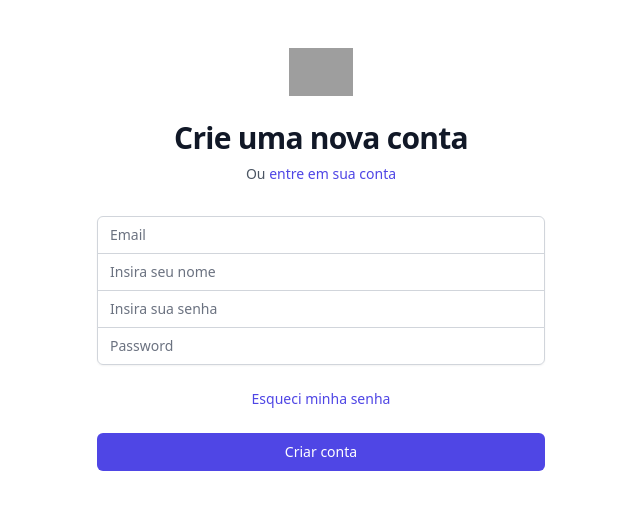
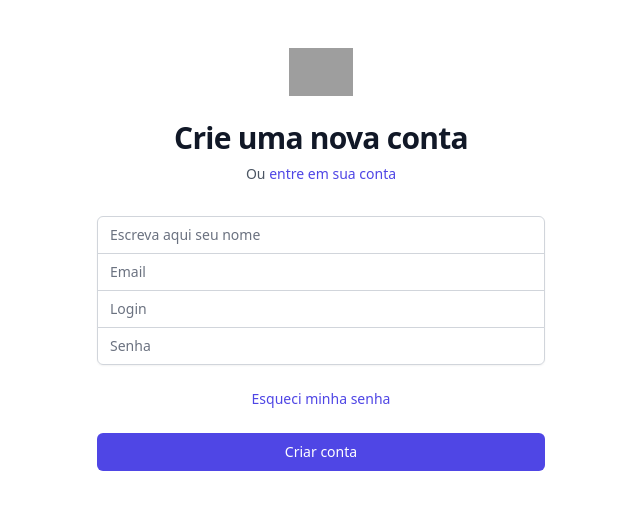
Before and after one commit to oadrianrabelo/caketter, a React (Vite) app in the folder front/: page /signup in a window 1280 px wide. Shown: the top 510 px of the page, without its empty margins (319-959 px from the left). Built offline with nearby package versions, Linux system fonts and the light colour scheme; grey boxes are pictures that could not be loaded.

Commit message:
creating signup page

```diff
--- a/front/src/pages/signup.tsx
+++ b/front/src/pages/signup.tsx
@@ -1,8 +1,4 @@
 import { LockClosedIcon } from "@heroicons/react/20/solid";
-import { Input } from '../components/inputs/Input';
-import { TopInput } from '../components/inputs/TopInput';
-import { MiddleInput } from '../components/inputs/MiddleInput';
-import { BottomInput } from "../components/inputs/BottomInput";
 
 export function  SignUp(){
   return (
@@ -30,10 +26,54 @@
         <form action="$" className="mt-8 space-y-6">
           <input type="hidden" name="remember" value="true" />
           <div className="-space-y-px rounded-md shadow-sm">
-            <TopInput name="email" placeholder="Email" required="true"/>
-            <MiddleInput name="name" placeholder="Insira seu nome"  />
-            <MiddleInput name="password" placeholder="Insira sua senha"  />
-            <BottomInput name="password" placeholder="Password" middle="t" />
+            <div>
+              <label htmlFor="name" className="sr-only">
+                Nome
+              </label>
+              <input
+                name="name"
+                type="email"
+                required
+                placeholder="Escreva aqui seu nome"
+                className="relative block w-full appearance-none rounded-none rounded-t-md border border-gray-300 px-3 py-2 text-gray-900 placeholder-gray-500 focus:z-10 focus:border-indigo-500 focus: outline-none focus:ring-indigo-500 sm:text-sm"
+              />
+            </div>
+            <div>
+              <label htmlFor="email-address" className="sr-only">
+                Email
+              </label>
+              <input
+                name="email"
+                autoComplete="email"
+                type="email"
+                required
+                placeholder="Email"
+                className="relative block w-full appearance-none rounded-none border border-gray-300 px-3 py-2 text-gray-900 placeholder-gray-500 focus:z-10 focus:border-indigo-500 focus: outline-none focus:ring-indigo-500 sm:text-sm"
+              />
+            </div>
+            <div>
+              <label htmlFor="login" className="sr-only">
+                Login
+              </label>
+              <input
+                name="login"
+                type="text"
+                required
+                placeholder="Login"
+                className="relative block w-full appearance-none rounded-none border border-gray-300 px-3 py-2 text-gray-900 placeholder-gray-500 focus:z-10 focus:border-indigo-500 focus: outline-none focus:ring-indigo-500 sm:text-sm"
+              />
+            </div>
+            <div>
+              <label htmlFor="password" className="sr-only"></label>
+              <input
+                name="password"
+                type="password"
+                autoComplete="current-password"
+                required
+                placeholder="Senha"
+                className="relative block w-full appearance-none rounded-none rounded-b-md border border-gray-300 px-3 py-2 text-gray-900 placeholder-gray-500 focus:z-10 focus:border-indigo-500 focus: outline-none focus:ring-indigo-500 sm:text-sm"
+              />
+            </div>
           </div>
           <div className="flex justify-center">
             <div className="text-sm">
```
